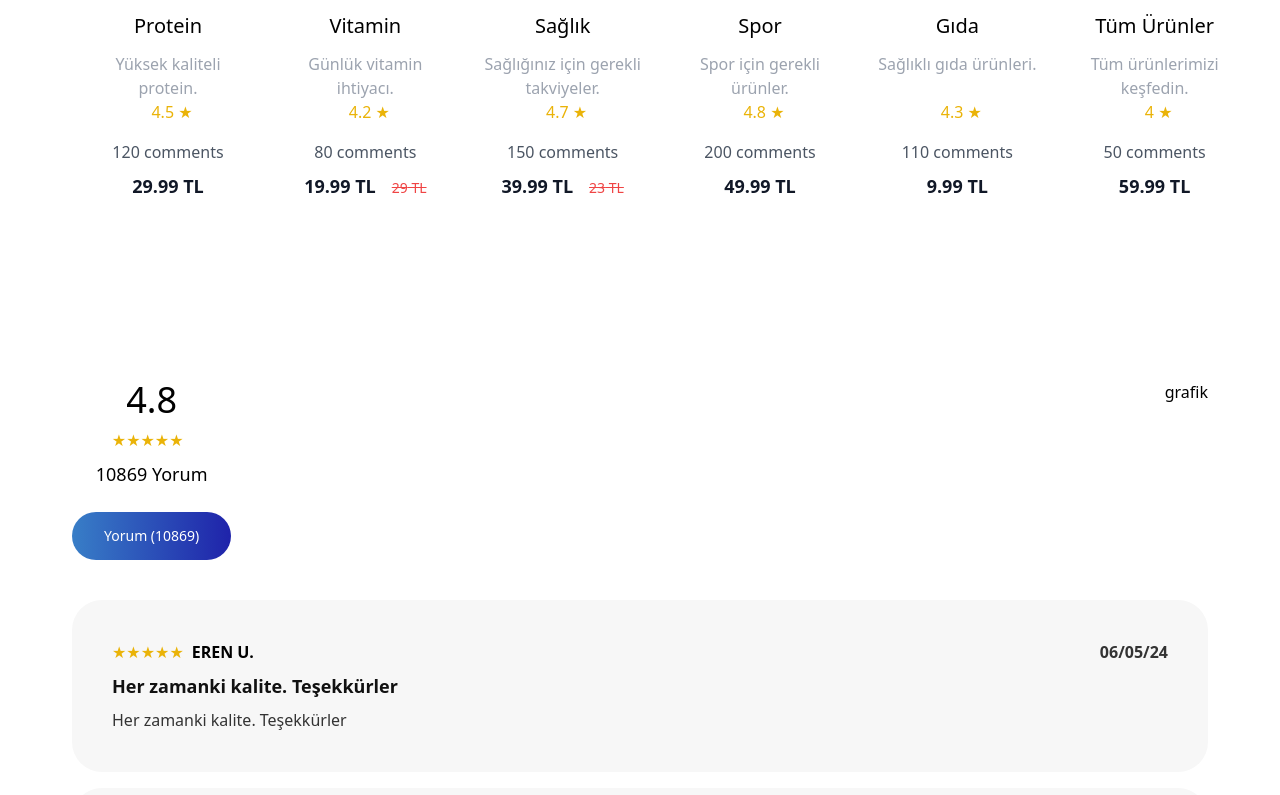
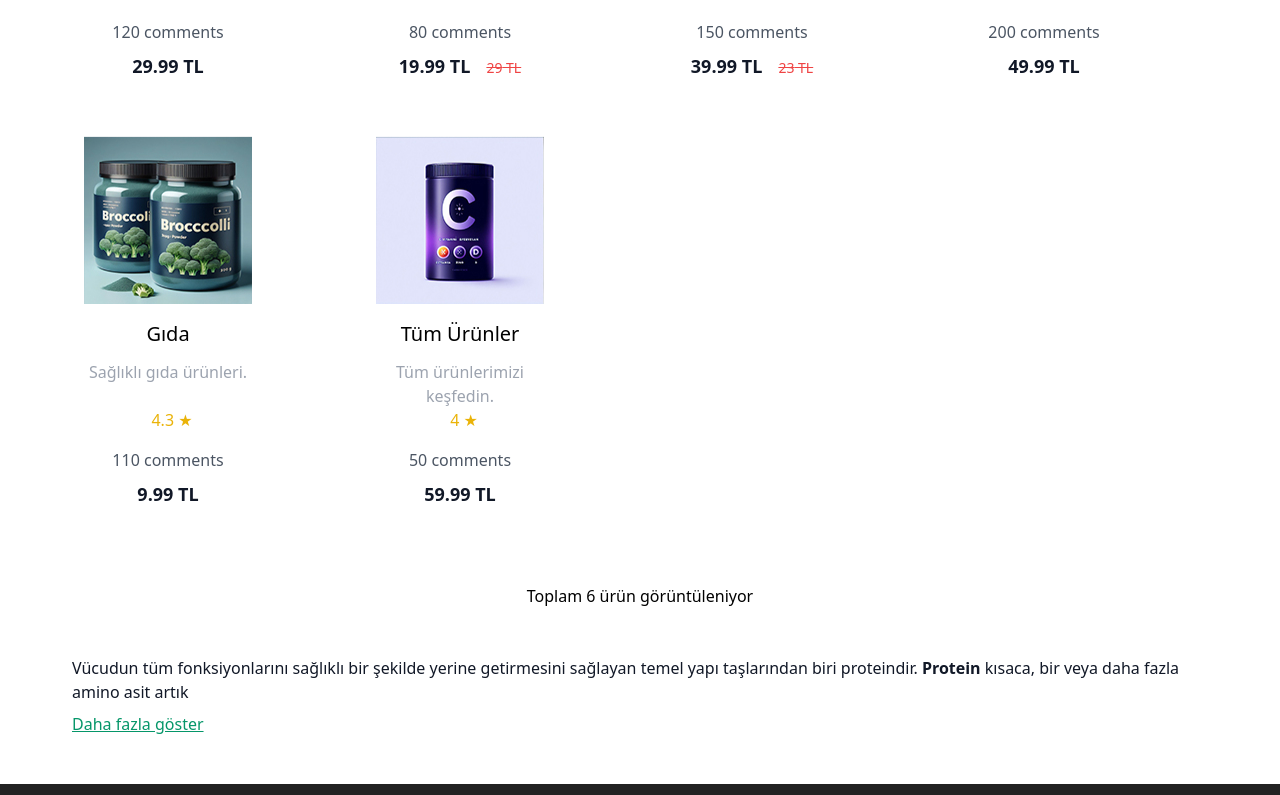
Before and after one commit to busracogul/proteinocean-clone, a React (Vite) app: page /protein in a window 1280 px wide. Shown: the part 545-1340 px from the top of the page. Built offline with nearby package versions, Linux system fonts and the light colour scheme.

Commit message:
feat: add ProductListPage

```diff
--- a/src/components/Card/ProductCard.tsx
+++ b/src/components/Card/ProductCard.tsx
@@ -11,16 +11,23 @@ interface ProductProps {
 interface ProductCardProps {
   title: string;
   products: ProductProps[];
+  discountClassName?: string;
 }
 
-function ProductCard({ products }: ProductCardProps) {
+function ProductCard({ products, discountClassName }: ProductCardProps) {
   return (
     <div className="container mx-auto p-4">
-      <div className="grid grid-cols-2 md:grid-cols-3 lg:grid-cols-6 gap-4">
+      <div className="flex grid-cols-2 md:grid-cols-3 lg:grid-cols-6 gap-4">
         {products.map((product, index) => (
           <div key={index} className="relative sm:w-48 p-3 text-center">
             {product.discountPrice && (
-              <div className="absolute -top-2 -right-2 sm:-top-2 sm:-right-3 w-[60px] h-[50px] bg-[#ED2727] p-2 text-white rounded-bl-lg">
+              <div
+                className={`absolute ${
+                  discountClassName
+                    ? discountClassName
+                    : "-top-2 -right-2 sm:-top-2 sm:-right-3"
+                } w-[60px] h-[50px] bg-[#ED2727] p-2 text-white rounded-bl-lg`}
+              >
                 <div className="w-[42px] h-[20px] font-bold text-sm">
                   %{product.discountPrice}
                 </div>
--- a/src/components/Navbar/NavbarLinks.tsx
+++ b/src/components/Navbar/NavbarLinks.tsx
@@ -3,7 +3,7 @@ function NavbarLinks() {
     <>
      <div className="bg-base-dark">
   <div className="container text-white flex justify-between py-2 uppercase">
-    <a href="#home" className="">
+    <a href="protein" className="">
       Protein
     </a>
     <a href="#about" className="">
--- a/src/components/Navbar/index.tsx
+++ b/src/components/Navbar/index.tsx
@@ -1,16 +1,17 @@
-
-import NavbarSearch from './NavbarSearch'
-import NavbarLinks from './NavbarLinks'
-import NavbarSubMenu from './NavbarSubMenu'
+import NavbarSearch from "./NavbarSearch";
+import NavbarLinks from "./NavbarLinks";
+import NavbarSubMenu from "./NavbarSubMenu";
 
 function index() {
   return (
-   <>
-   <NavbarSearch/>
-   <NavbarLinks/>
-   <NavbarSubMenu/>
-   </>
-  )
+    <>
+      <nav>
+        <NavbarSearch />
+        <NavbarLinks />
+        <NavbarSubMenu />
+      </nav>
+    </>
+  );
 }
 
-export default index
+export default index;
--- a/src/layout/Layout.tsx
+++ b/src/layout/Layout.tsx
@@ -1,18 +1,13 @@
-
 import Footer from "@/components/Footer/Footer";
 import Navbar from "@/components/Navbar/index";
-import { ReactElement } from "react";
+import { Outlet } from "react-router-dom";
 
-interface Layout {
-  children: ReactElement;
-}
-
-function Layout({ children }: Layout) {
+function Layout() {
   return (
     <>
       <Navbar />
-      {children}
-      <Footer/>
+      <Outlet />
+      <Footer />
     </>
   );
 }
--- a/src/main.tsx
+++ b/src/main.tsx
@@ -3,24 +3,33 @@ import ReactDOM from "react-dom/client";
 import { createBrowserRouter, RouterProvider } from "react-router-dom";
 import "./index.css";
 import HomePage from "./pages/HomePage";
+import ProductDetailPage from "./pages/ProductDetailPage";
 import Layout from "./layout/Layout";
-import ProductDetailPage from "./pages/ProductDetailPage";
+import ProductListPage from "./pages/ProductListPage";
 
 const router = createBrowserRouter([
   {
     path: "/",
+    element: <Layout />,
+    children: [
+      {
+        index: true,
         element: <HomePage />,
       },
       {
         path: "/:productName",
         element: <ProductDetailPage />,
       },
+      {
+        path: "/protein",
+        element: <ProductListPage />,
+      },
+    ],
+  },
 ]);
 
 ReactDOM.createRoot(document.getElementById("root")!).render(
   <React.StrictMode>
-    <Layout>
     <RouterProvider router={router} />
-    </Layout>
   </React.StrictMode>
 );
--- a/src/pages/HomePage/BestSellersSection.tsx
+++ b/src/pages/HomePage/BestSellersSection.tsx
@@ -3,11 +3,17 @@ import { Link } from "react-router-dom";
 
 interface titleProps {
   title: string;
+  discountClass: string;
+  gridClass: string;
 }
-const BestsellersSection = ({ title }: titleProps) => {
+const BestsellersSection = ({
+  title,
+  discountClass,
+  gridClass,
+}: titleProps) => {
   const products = [
     {
-      name: "Protein",
+      name: "WheyProtein",
       image: "src/assets/HomePage/image/1.jpg",
       description: "Yüksek kaliteli protein.",
       numberOfComments: 120,
@@ -63,10 +69,20 @@ const BestsellersSection = ({ title }: titleProps) => {
       <h2 className="text-xl font-semibold leading-8 mb-4 flex justify-center">
         {title}
       </h2>
-      <div className="grid grid-cols-2 md:grid-cols-3 lg:grid-cols-6 gap-4">
+      <div
+        className={`grid ${
+          gridClass
+            ? gridClass
+            : "grid-cols-2 md:grid-cols-3 lg:grid-cols-6 gap-4"
+        }`}
+      >
         {products.map((product, index) => (
           <Link to={`/${product.name}`} key={index}>
-            <ProductCard products={[product]} title={product.name} />
+            <ProductCard
+              products={[product]}
+              title={product.name}
+              discountClassName={discountClass}
+            />
           </Link>
         ))}
       </div>
--- a/src/pages/ProductDetailPage/ProductDetailFeature.tsx
+++ b/src/pages/ProductDetailPage/ProductDetailFeature.tsx
@@ -28,7 +28,7 @@ interface Product {
 
 const products: Product[] = [
   {
-    name: "Protein",
+    name: "WheyProtein",
     image: "src/assets/HomePage/image/1.jpg",
     description: "Yüksek kaliteli protein",
     comment: 10339,
--- /dev/null
+++ b/src/pages/ProductListPage/index.tsx
@@ -0,0 +1,31 @@
+import BestsellersSection from "../HomePage/BestSellersSection";
+
+function index() {
+  return (
+    <>
+      <BestsellersSection
+        title="PROTEIN"
+        discountClass="right-3"
+        gridClass="grid-cols-2 sm:grid-cols-3 md:grid-cols-4 gap-3'"
+      />
+      <div className="container mt-8">
+        <div className="flex justify-center">
+          <p>Toplam 6 ürün görüntüleniyor</p>
+        </div>
+        <div className="my-12">
+          <p className="font-normal text-base text-gray-900 mb-2">
+            Vücudun tüm fonksiyonlarını sağlıklı bir şekilde yerine getirmesini
+            sağlayan temel yapı taşlarından biri proteindir.
+            <span className="font-bold"> Protein </span> kısaca, bir veya daha
+            fazla amino asit artık
+          </p>
+          <a href="#" className="text-[#059669] underline">
+            Daha fazla göster
+          </a>
+        </div>
+      </div>
+    </>
+  );
+}
+
+export default index;
```
Lines whose indentation alone changed are shown as unchanged.
